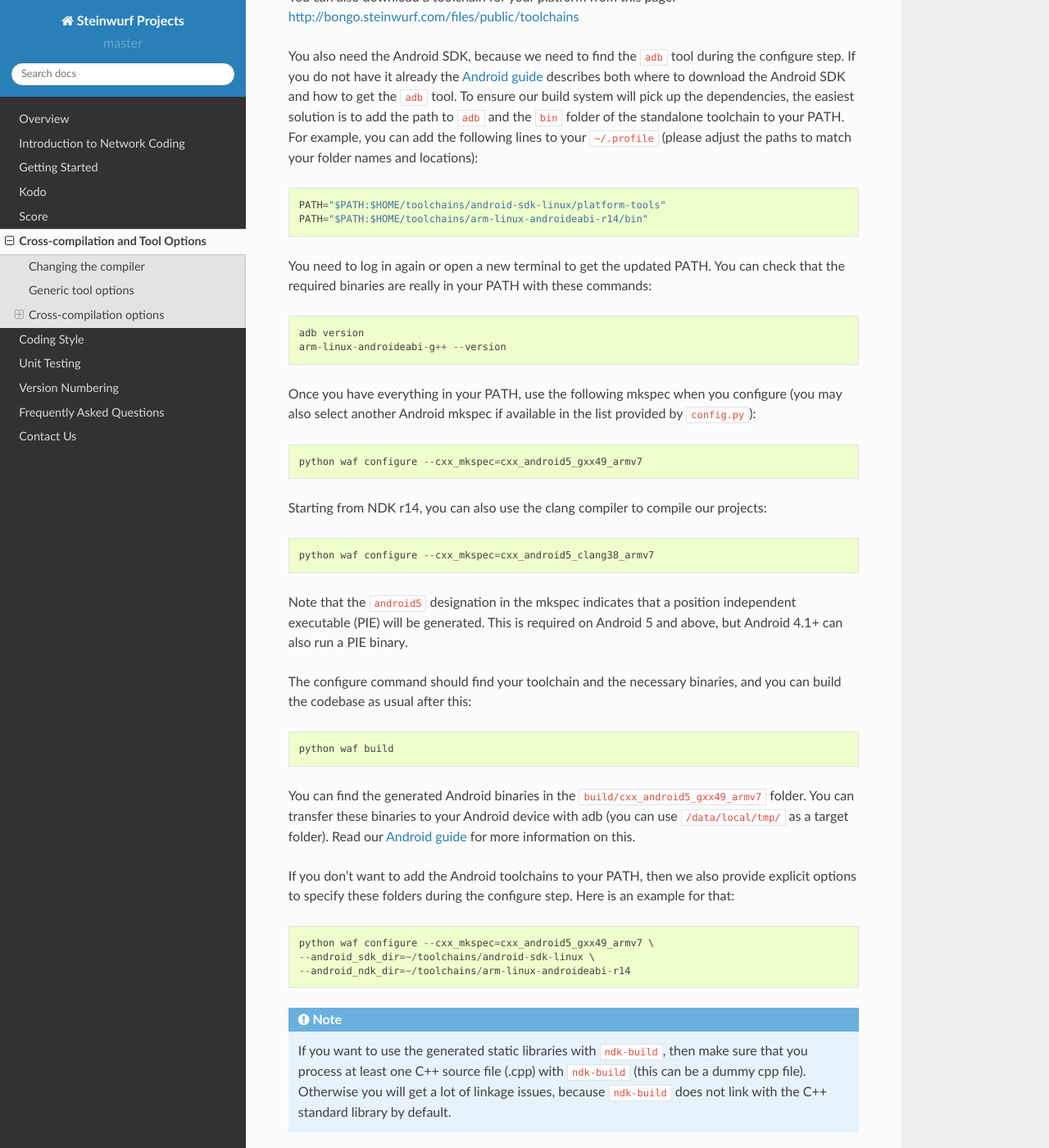
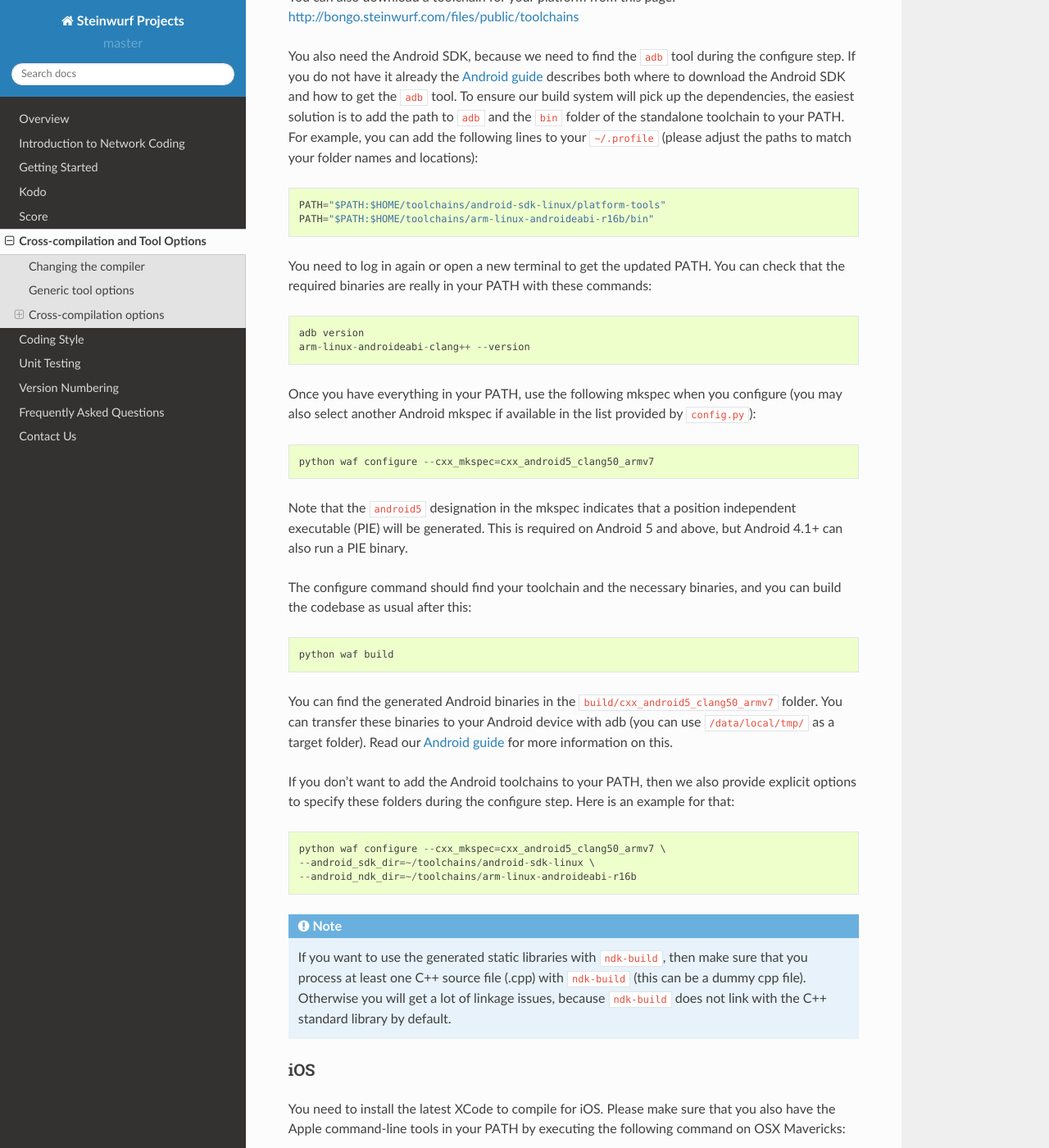
Before and after one commit to steinwurf/steinwurf-docs, a Sphinx documentation site: the page built from source/cross_compile.rst, in a window 1280 px wide and 1400 px high, scrolled down 2447 px. Shown: the whole window at 82% size. Built offline with Sphinx 7.4.7 and the Read the Docs theme 2.0.0, drawn with Linux system fonts in a browser that asks for light colours; some of the changed text lies outside the part shown.

Commit message:
Update cross_compile.rst

```diff
--- a/source/cross_compile.rst
+++ b/source/cross_compile.rst
@@ -108,25 +108,20 @@ following lines to your ``~/.profile`` (please adjust the paths to match
 your folder names and locations)::
 
     PATH="$PATH:$HOME/toolchains/android-sdk-linux/platform-tools"
-    PATH="$PATH:$HOME/toolchains/arm-linux-androideabi-r14/bin"
+    PATH="$PATH:$HOME/toolchains/arm-linux-androideabi-r16b/bin"
 
 You need to log in again or open a new terminal to get the updated PATH.
 You can check that the required binaries are really in your PATH with these
 commands::
 
     adb version
-    arm-linux-androideabi-g++ --version
+    arm-linux-androideabi-clang++ --version
 
 Once you have everything in your PATH, use the following mkspec when you
 configure (you may also select another Android mkspec if available
 in the list provided by ``config.py``)::
 
-    python waf configure --cxx_mkspec=cxx_android5_gxx49_armv7
-
-Starting from NDK r14, you can also use the clang compiler to compile our
-projects::
-
-    python waf configure --cxx_mkspec=cxx_android5_clang38_armv7
+    python waf configure --cxx_mkspec=cxx_android5_clang50_armv7
 
 Note that the ``android5`` designation in the mkspec indicates that a
 position independent executable (PIE) will be generated. This is required
@@ -138,7 +133,7 @@ and you can build the codebase as usual after this::
     python waf build
 
 You can find the generated Android binaries in the
-``build/cxx_android5_gxx49_armv7`` folder. You can transfer these binaries to
+``build/cxx_android5_clang50_armv7`` folder. You can transfer these binaries to
 your Android device with adb (you can use ``/data/local/tmp/`` as a target
 folder). Read our `Android guide`_ for more information on this.
 
@@ -146,9 +141,9 @@ If you don't want to add the Android toolchains to your PATH, then we also
 provide explicit options to specify these folders during the configure step.
 Here is an example for that::
 
-    python waf configure --cxx_mkspec=cxx_android5_gxx49_armv7 \
+    python waf configure --cxx_mkspec=cxx_android5_clang50_armv7 \
     --android_sdk_dir=~/toolchains/android-sdk-linux \
-    --android_ndk_dir=~/toolchains/arm-linux-androideabi-r14
+    --android_ndk_dir=~/toolchains/arm-linux-androideabi-r16b
 
 .. note:: If you want to use the generated static libraries with ``ndk-build``,
           then make sure that you process at least one C++ source file (.cpp)
```
Also changed, not shown: other parts of source/cross_compile.rst (+2 -2 lines).
